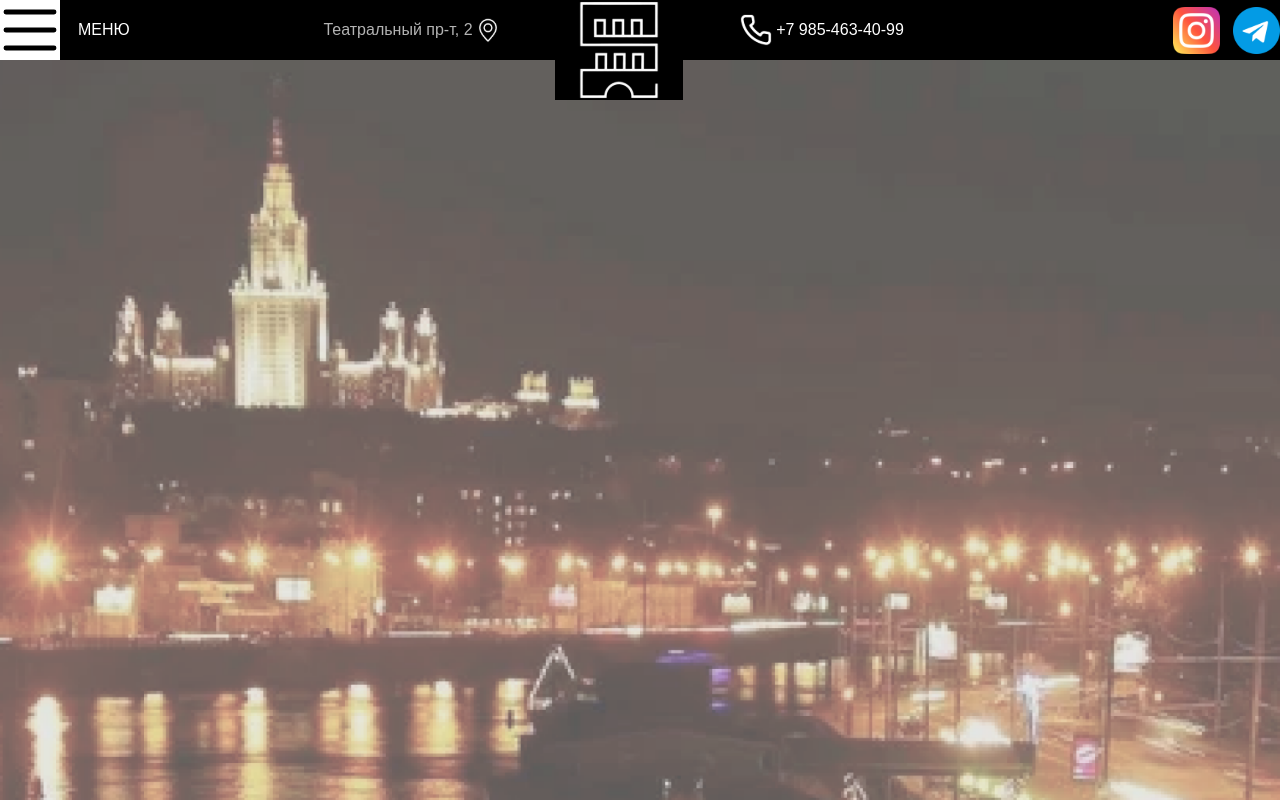
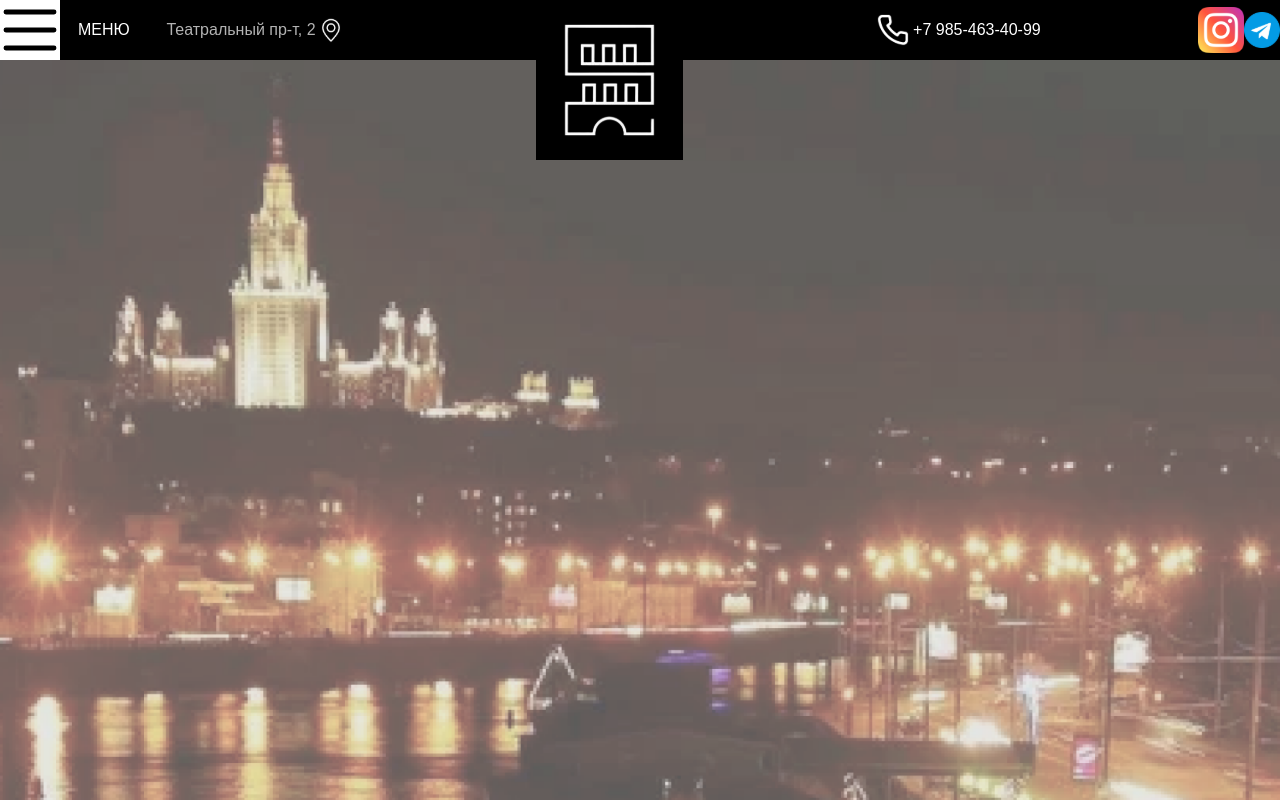
Before and after one commit to shotyyyy/Hotel-California, a React (Vite) app in the folder hotel_front/: page / in a window 1280 px wide. Shown: the top 802 px of the page. Built offline with nearby package versions, Linux system fonts and the light colour scheme.

Commit message:
Update header.css

```diff
--- a/hotel_front/src/commponents/Header/header.css
+++ b/hotel_front/src/commponents/Header/header.css
@@ -49,14 +49,15 @@
   display: flex;
   align-items: center;
   cursor: pointer;
-  color: rgba(255,255,255,.7);
+  color: rgba(255, 255, 255, 0.7);
 }
 
-
 .header_logo {
-  height: 100px;
+  height: 160px;
+  margin-left: 190px;
+  margin-right: 190px;
   /* 100px */
-  width: 10%;
+  width: 15%;
   background-color: #000;
   display: flex;
   -webkit-box-align: center;
@@ -81,7 +82,7 @@
   width: 20%;
 
   display: flex;
-  align-items:center;
+  align-items: center;
   margin-right: 10%;
   -webkit-box-align: center;
   justify-content: flex-start;
@@ -94,7 +95,6 @@
 .header_icons {
   display: flex;
   align-items: center;
-
 }
 
 .insta {
```
